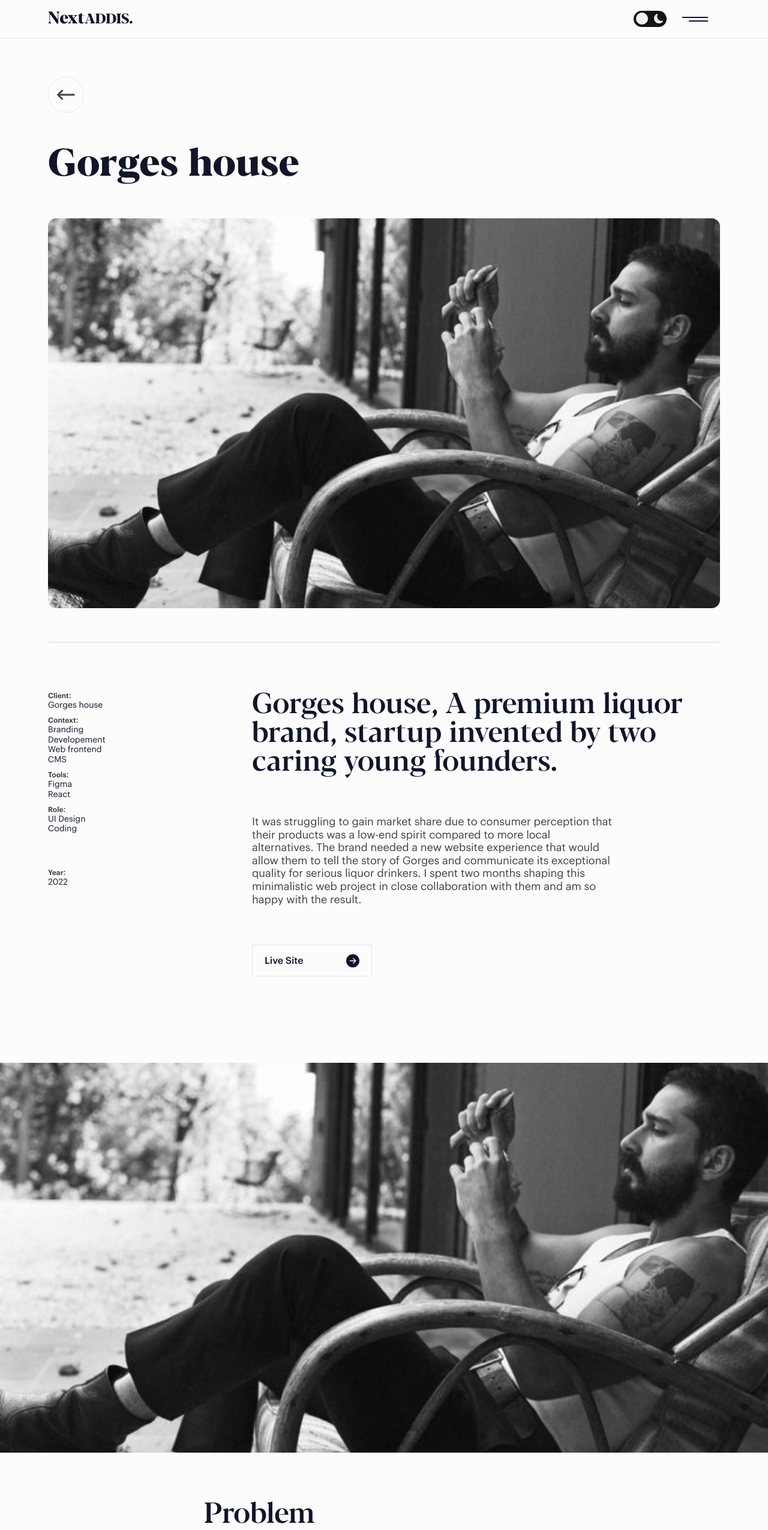
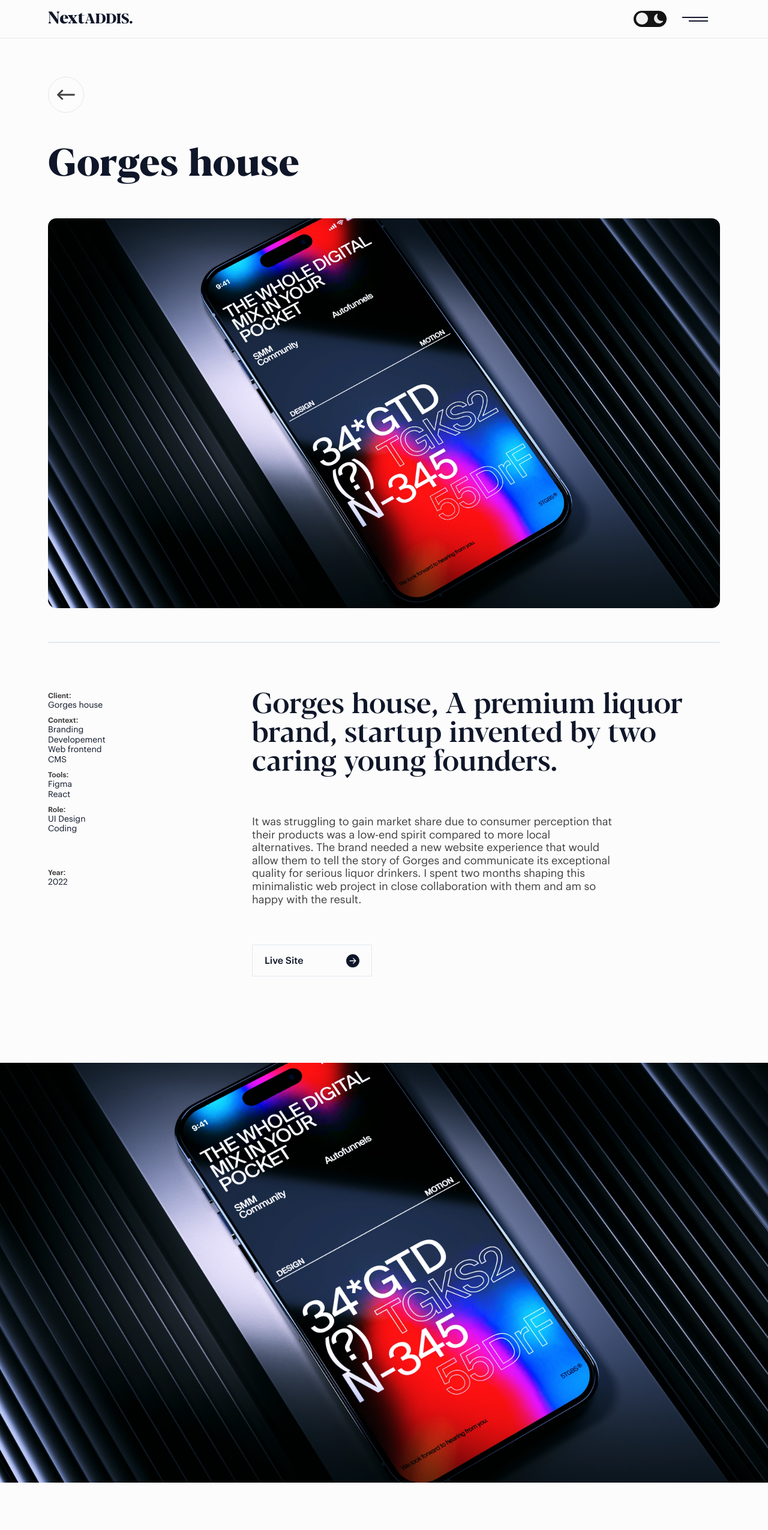
Before and after one commit to Leul-Michael/next-addis, a Next.js app: page /work/lools in a window 1280 px wide. Shown: the top 2551 px of the page at 60% size. Built offline with nearby package versions, Linux system fonts and the light colour scheme.

Commit message:
first commit

```diff
--- a/src/app/layout.tsx
+++ b/src/app/layout.tsx
@@ -3,6 +3,7 @@ import "./styles/globals.css"
 import ThemeProvider from "@/components/ThemeProvider"
 import { GlobalContextProvider } from "@/context/GlobalContext"
 import FramerProvider from "@/components/FramerProvider"
+import Footer from "@/components/hero/Footer"
 
 export const metadata = {
   title: "Create Next App",
@@ -20,8 +21,11 @@ export default function RootLayout({
         <FramerProvider>
           <ThemeProvider>
             <GlobalContextProvider>
+              {/* Header Section */}
               <Header />
               <main>{children}</main>
+              {/* Footer Section */}
+              <Footer />
             </GlobalContextProvider>
           </ThemeProvider>
         </FramerProvider>
--- a/src/app/page.tsx
+++ b/src/app/page.tsx
@@ -3,7 +3,6 @@ import ParallaxText from "@/components/ParallaxText"
 import About from "@/components/hero/About"
 import Blog from "@/components/hero/Blog"
 import Contact from "@/components/hero/Contact"
-import Footer from "@/components/hero/Footer"
 import Pricing from "@/components/hero/Pricing"
 import Project from "@/components/hero/Project"
 import Services from "@/components/hero/Services"
@@ -25,7 +24,7 @@ export default function Home() {
         <source src="/video/hero.mp4" type="video/mp4" />
       </video> */}
       <div className="main-container flex flex-col rounded-[0px_0px_50px_50px]">
-        <section className="hero flex flex-col items-start justify-end pb-20 pt-32 md:justify-center md:py-16">
+        <section className="hero flex flex-col items-start justify-end pb-20 pt-40 md:justify-center md:py-16">
           <div className="flex w-full flex-col gap-20">
             <div className="flex w-full flex-col gap-8 lg:flex-row lg:items-end">
               <h1 className="font-title max-w-[600px] font-serif font-bold leading-none">
@@ -74,8 +73,6 @@ export default function Home() {
       <ParallaxText baseVelocity={-5}>Let&apos;s work together</ParallaxText>
       {/* Contact section */}
       <Contact />
-      {/* Footer Section */}
-      <Footer />
     </>
   )
 }
--- a/src/app/work/[slug]/page.tsx
+++ b/src/app/work/[slug]/page.tsx
@@ -2,6 +2,7 @@
 
 import Btncta from "@/components/Btncta"
 import Image from "next/image"
+import Link from "next/link"
 import { useRouter } from "next/navigation"
 import React from "react"
 // https://serieseight.com/work/viatu
@@ -53,11 +54,11 @@ export default function Page() {
           </h1>
           <div className="relative max-h-[700px] min-h-[40vh] w-full overflow-hidden rounded-[14px] sm:min-h-[50vh] md:min-h-[60vh] lg:min-h-[650px]">
             <Image
-              src="/pro-detail.jpg"
+              src="/product-1.jpg"
               alt="project image"
               fill
               sizes="(max-width: 0px) 100vw"
-              className="absolute left-0 top-0 -z-[2] h-full w-full bg-gray-800/40 object-cover"
+              className="absolute left-0 top-0 h-full w-full bg-gray-800/40 object-cover"
             />
           </div>
           <div className="flex w-full flex-col gap-8 border-t-2 border-clr-border py-20 md:flex-row md:gap-20">
@@ -110,13 +111,13 @@ export default function Page() {
           </div>
         </div>
       </section>
-      <div className="relative max-h-[700px] min-h-[40vh] w-full overflow-hidden sm:min-h-[50vh] md:min-h-[60vh] lg:min-h-[650px]">
+      <div className="relative  min-h-[40vh] w-full overflow-hidden sm:min-h-[50vh] md:min-h-[60vh] lg:min-h-[700px]">
         <Image
-          src="/pro-detail.jpg"
+          src="/product-1.jpg"
           alt="project image"
           fill
           sizes="(max-width: 0px) 100vw"
-          className="absolute left-0 top-0 -z-[2] h-full w-full bg-gray-800/40 object-cover"
+          className="absolute left-0 top-0 h-full w-full bg-gray-800/40 object-cover"
         />
       </div>
       <section className="main-container relative flex h-full flex-col">
@@ -135,9 +136,20 @@ export default function Page() {
               collaboration with them and am so happy with the result.
             </p>
           </div>
+        </div>
+        <video
+          className="h-full min-h-[300px] w-full overflow-hidden rounded-[14px] bg-clr-border/20 object-cover md:min-h-[600px]"
+          playsInline
+          autoPlay
+          loop
+          muted
+        >
+          <source src="/video/agency.mp4" type="video/mp4" />
+        </video>
+        <div className="flex flex-col items-center justify-center gap-16 py-20">
           <div className="flex max-w-[600px] flex-col gap-5">
             <p className="font-subtitle max-w-[800px] font-serif font-medium leading-none">
-              Approach
+              Solution
             </p>
             <p className="text-lg leading-[1] lg:text-xl">
               It was struggling to gain market share due to consumer perception
@@ -150,15 +162,37 @@ export default function Page() {
             </p>
           </div>
         </div>
-        <video
-          className="h-full min-h-[300px] w-full overflow-hidden rounded-[14px] bg-clr-border/20 object-cover md:min-h-[600px] lg:rounded-[40px]"
-          playsInline
-          autoPlay
-          loop
-          muted
+      </section>
+      <section className="main-container auto-h flex h-full items-center justify-center bg-clr-border/30">
+        <div className="relative my-28 max-h-[700px] min-h-[40vh] w-full overflow-hidden rounded-[14px] sm:min-h-[50vh] md:min-h-[60vh] lg:min-h-[650px]">
+          <Image
+            src="/product-1.jpg"
+            alt="project image"
+            fill
+            sizes="(max-width: 0px) 100vw"
+            className="h-full w-full bg-gray-800/40 object-cover"
+          />
+        </div>
+      </section>
+      <section className="mx-auto flex h-full max-w-screen-md flex-col items-center justify-center px-16 py-20 pb-32 md:px-0">
+        <Link
+          href="/"
+          className="group relative flex min-h-[300px] w-full flex-col items-center justify-center gap-16 overflow-hidden border-b border-clr-border text-center"
         >
-          <source src="/video/agency.mp4" type="video/mp4" />
-        </video>
+          <p className="max-w-[600px] text-lg leading-[1.2] text-clr-muted">
+            Next Case.
+          </p>
+          <h1 className="custom-transition font-title max-w-[800px] font-serif font-semibold leading-none duration-500 group-hover:opacity-60">
+            GhostHunters
+          </h1>
+          <Image
+            src="/product-1.jpg"
+            alt="project image"
+            width={200}
+            height={200}
+            className="custom-transition absolute bottom-0 left-[50%] -translate-x-[50%] translate-y-[50%] rounded-[8px_8px_0px_0px] bg-gray-800/40 object-cover duration-500 group-hover:translate-y-[0%]"
+          />
+        </Link>
       </section>
     </>
   )
```
Also changed, not shown: public/product-1.jpg (added).
